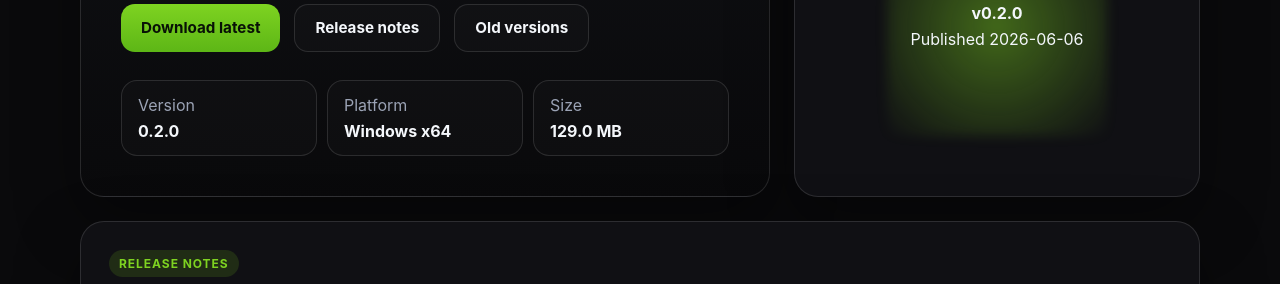
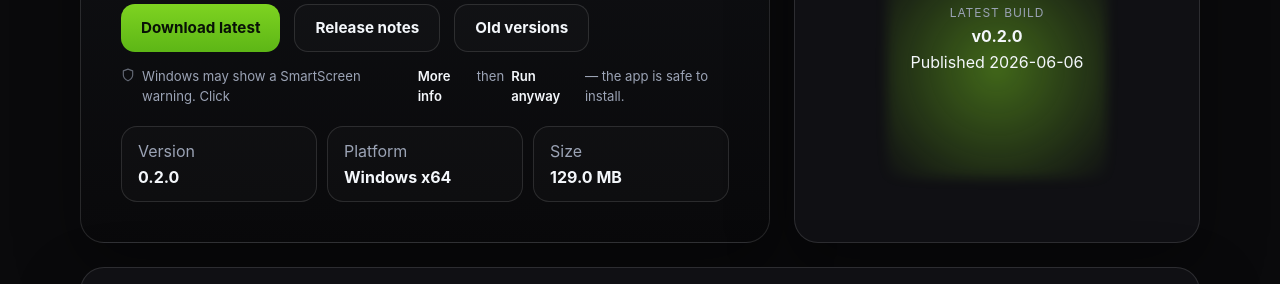
Before and after one commit to ddloads/ezlauncher-site, a website: page site/index.html in a window 1280 px wide. Shown: the part 498-782 px from the top of the page. Drawn offline with Linux system fonts and the light colour scheme.

Commit message:
docs: add SmartScreen bypass note below download button
Shows a small muted notice (shield icon + text) telling users to click
"More info" then "Run anyway" if Windows SmartScreen blocks the installer.

Co-Authored-By: Claude Sonnet 4.6 <noreply@anthropic.com>

```diff
--- a/site/index.html
+++ b/site/index.html
@@ -40,6 +40,10 @@
             <a class="btn btn-secondary" href="#release-notes">Release notes</a>
             <a class="btn btn-secondary" href="/versions">Old versions</a>
           </div>
+          <p class="install-note">
+            <svg width="14" height="14" viewBox="0 0 24 24" fill="none" stroke="currentColor" stroke-width="2" stroke-linecap="round" stroke-linejoin="round" aria-hidden="true"><path d="M12 22s8-4 8-10V5l-8-3-8 3v7c0 6 8 10 8 10z"/></svg>
+            Windows may show a SmartScreen warning. Click <strong>More info</strong> then <strong>Run anyway</strong> — the app is safe to install.
+          </p>
           <ul class="quick-stats">
             <li><span>Version</span><strong id="version-pill">0.2.0</strong></li>
             <li><span>Platform</span><strong>Windows x64</strong></li>
--- a/site/styles.css
+++ b/site/styles.css
@@ -86,7 +86,18 @@ body { padding: 0 18px 64px; }
   max-width: 58ch;
   margin: 18px 0 0;
 }
-.cta-row { display: flex; flex-wrap: wrap; gap: 14px; margin: 28px 0; }
+.cta-row { display: flex; flex-wrap: wrap; gap: 14px; margin: 28px 0 14px; }
+.install-note {
+  display: flex;
+  align-items: flex-start;
+  gap: 7px;
+  margin: 0 0 20px;
+  font-size: 0.82rem;
+  color: var(--muted);
+  line-height: 1.55;
+}
+.install-note svg { flex-shrink: 0; margin-top: 2px; opacity: 0.6; }
+.install-note strong { color: var(--text); font-weight: 600; }
 .btn {
   display: inline-flex;
   align-items: center;
```
